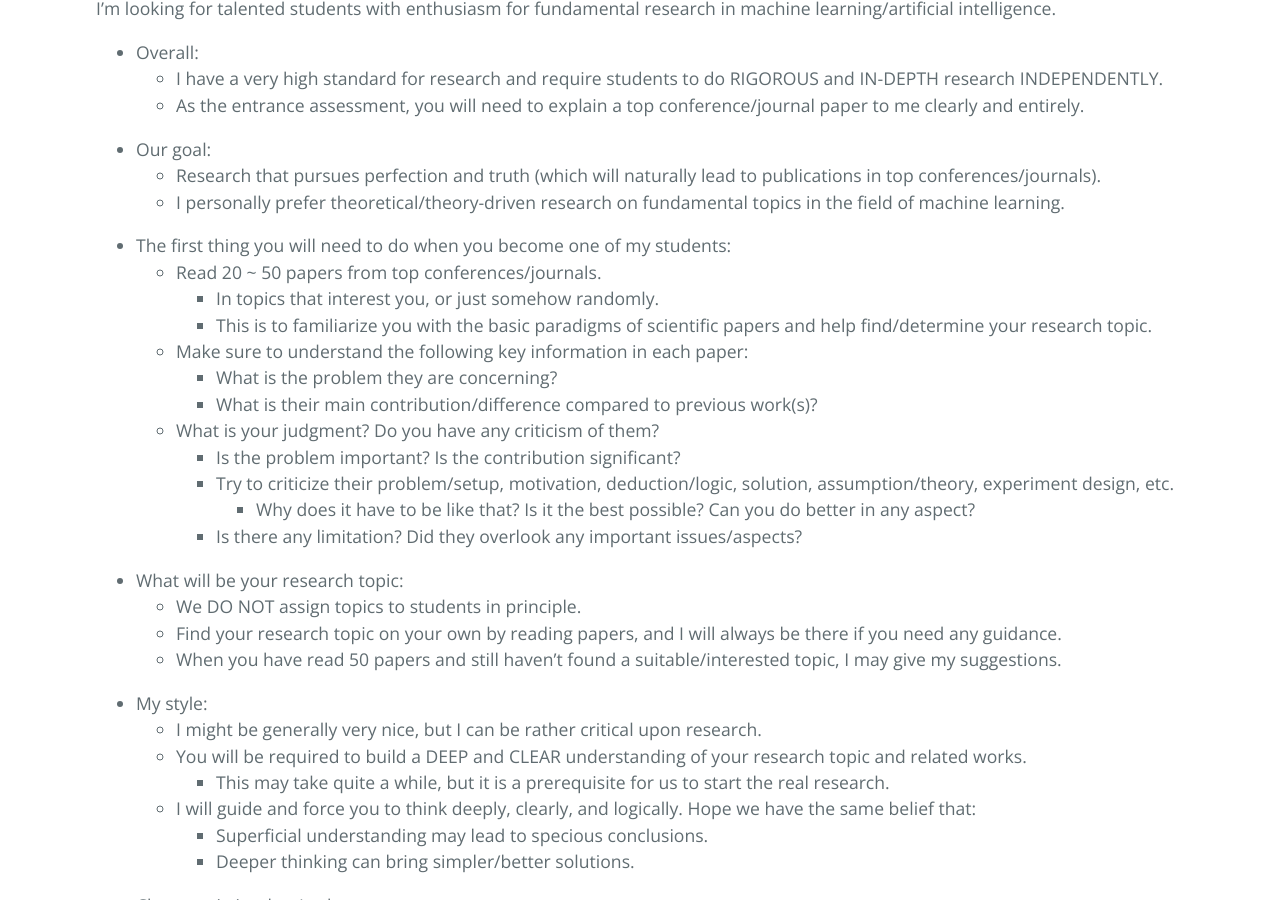
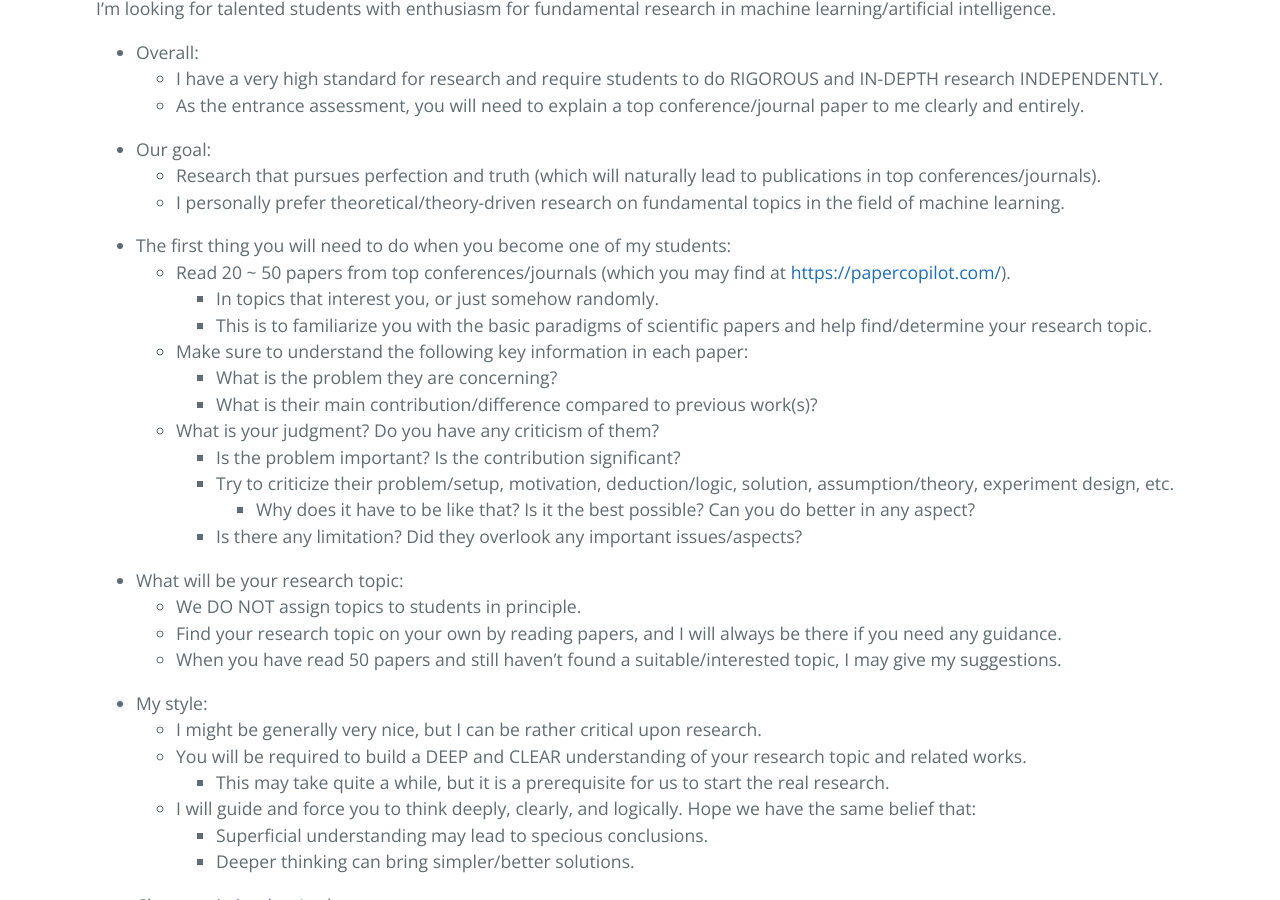
Before and after one commit to ZhimingZhou/zhimingzhou.github.io, a Jekyll site: the page built from _posts/2021-10-11-Prospective-Students.md, in a window 1280 px wide and 900 px high, scrolled down 423 px. Built offline with Jekyll 4.4.1, drawn with Linux system fonts in a browser that asks for light colours.

Commit message:
Update 2021-10-11-Prospective-Students.md

```diff
--- a/_posts/2021-10-11-Prospective-Students.md
+++ b/_posts/2021-10-11-Prospective-Students.md
@@ -21,7 +21,7 @@ I’m looking for talented students with enthusiasm for fundamental research in
 
 <!--  -->
 - The first thing you will need to do when you become one of my students:
-	- Read 20 ~ 50 papers from top conferences/journals.
+	- Read 20 ~ 50 papers from top conferences/journals (which you may find at [https://papercopilot.com/](https://papercopilot.com/top-venues/)).
 		- In topics that interest you, or just somehow randomly.
 		- This is to familiarize you with the basic paradigms of scientific papers and help find/determine your research topic.
 	- Make sure to understand the following key information in each paper:
```
